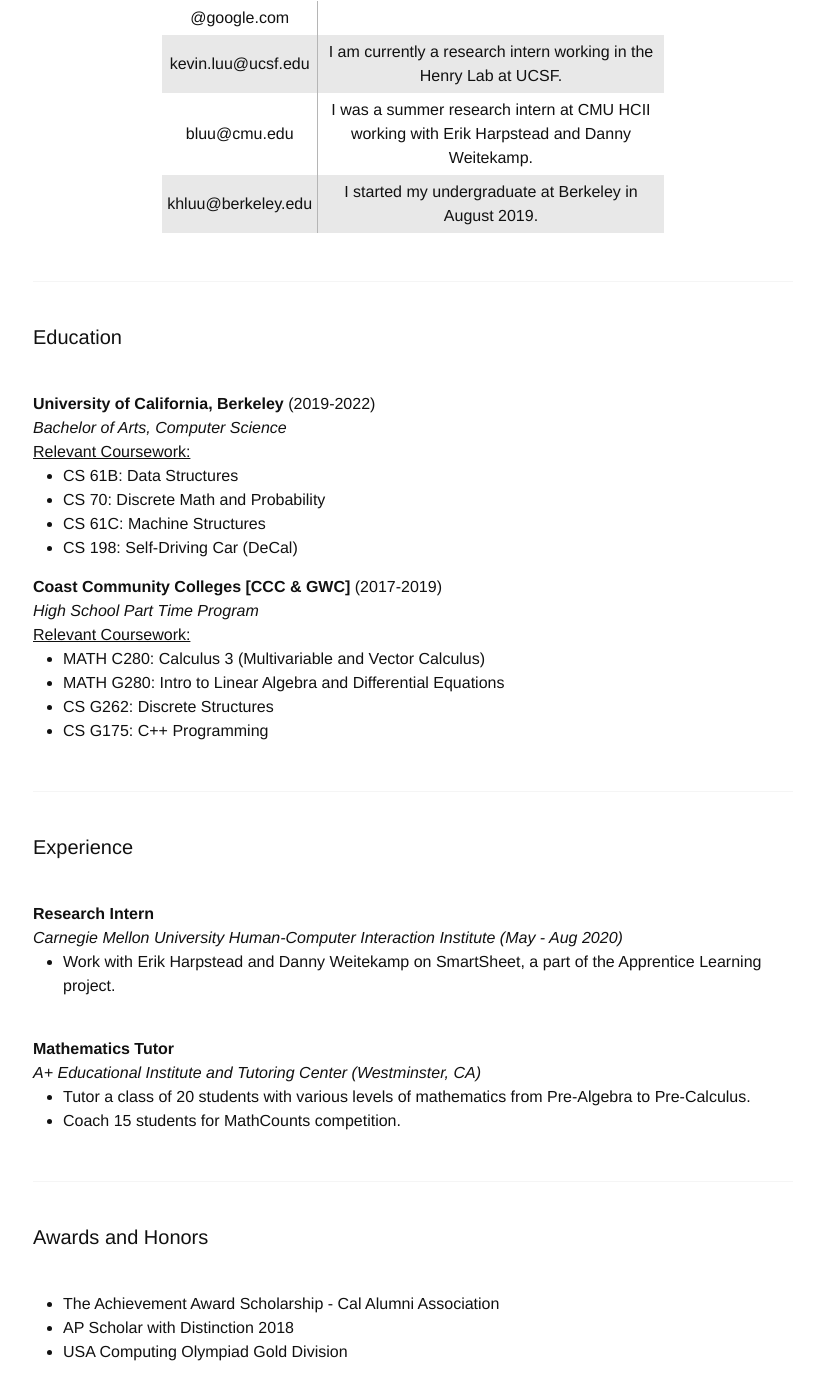
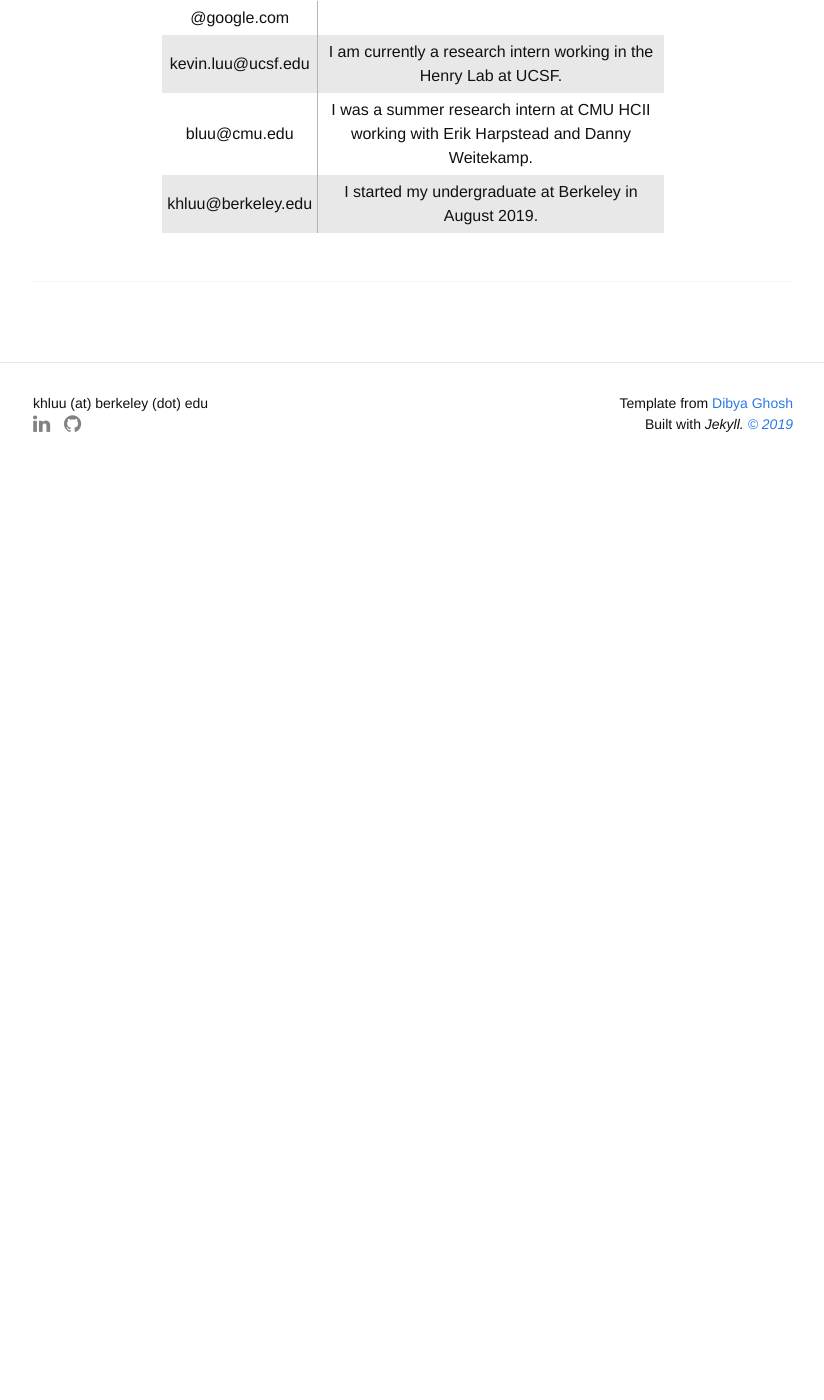
Before and after one commit to khluu/khluu.github.io, a Jekyll site: the page built from about.html, in a window 1280 px wide and 1400 px high, scrolled down 331 px. Shown: the whole window, without its empty margins (227-1051 px from the left). Built offline with Jekyll 4.4.1, drawn with Linux system fonts in a browser that asks for light colours; nearby versions of some CDN libraries; some web fonts are replaced; after the commit the page ends 900 px from its top, so only the background shows below that.

Commit message:
Update about.html

```diff
--- a/about.html
+++ b/about.html
@@ -26,53 +26,4 @@ title: "About"
   </table>
   <div class="divider"></div>
 
-<h1 class="page-heading resume-heading">Education</h1>
-
-<b> University of California, Berkeley </b> (2019-2022)<br>
-<i>Bachelor of Arts, Computer Science</i><br>
-<u>Relevant Coursework:</u>
-    <ul>
-        <li>CS 61B: Data Structures</li>
-        <li>CS 70: Discrete Math and Probability</li>
-        <li>CS 61C: Machine Structures</li>
-        <li>CS 198: Self-Driving Car (DeCal)</li>
-    </ul>
-<b> Coast Community Colleges [CCC & GWC]</b> (2017-2019)<br>
-<i>High School Part Time Program</i><br>
-<u>Relevant Coursework:</u>
-<ul>
-    <li>MATH C280: Calculus 3 (Multivariable and Vector Calculus)</li>
-    <li>MATH G280: Intro to Linear Algebra and Differential Equations</li>
-    <li>CS G262: Discrete Structures</li>
-    <li>CS G175: C++ Programming</li>
-</ul>
-
-</ul>
-  <div class="divider"></div>
-
-<h1 class="page-heading resume-heading">Experience</h1>
-    <b> Research Intern </b> <br>
-    <i>Carnegie Mellon University Human-Computer Interaction Institute (May - Aug 2020)</i>
-    <ul>
-        <li>Work with Erik Harpstead and Danny Weitekamp on SmartSheet, a part of the Apprentice Learning project.</li>
-    </ul>
-<br>
-
-<b>Mathematics Tutor</b><br>
-<i>A+ Educational Institute and Tutoring Center (Westminster, CA)</i>
-<ul>
-    <li>Tutor a class of 20 students with various levels of mathematics from Pre-Algebra to Pre-Calculus.</li>
-    <li>Coach 15 students for MathCounts competition.</li>
-</ul>
-
-  <div class="divider"></div>
-
-<h1 class="page-heading resume-heading">Awards and Honors</h1>
-<ul>
-    <li> The Achievement Award Scholarship - Cal Alumni Association</li>
-    <li> AP Scholar with Distinction 2018</li>
-    <li> USA Computing Olympiad Gold Division</li>
-</ul>
-  <div class="divider"></div>
-
 </section>
```
